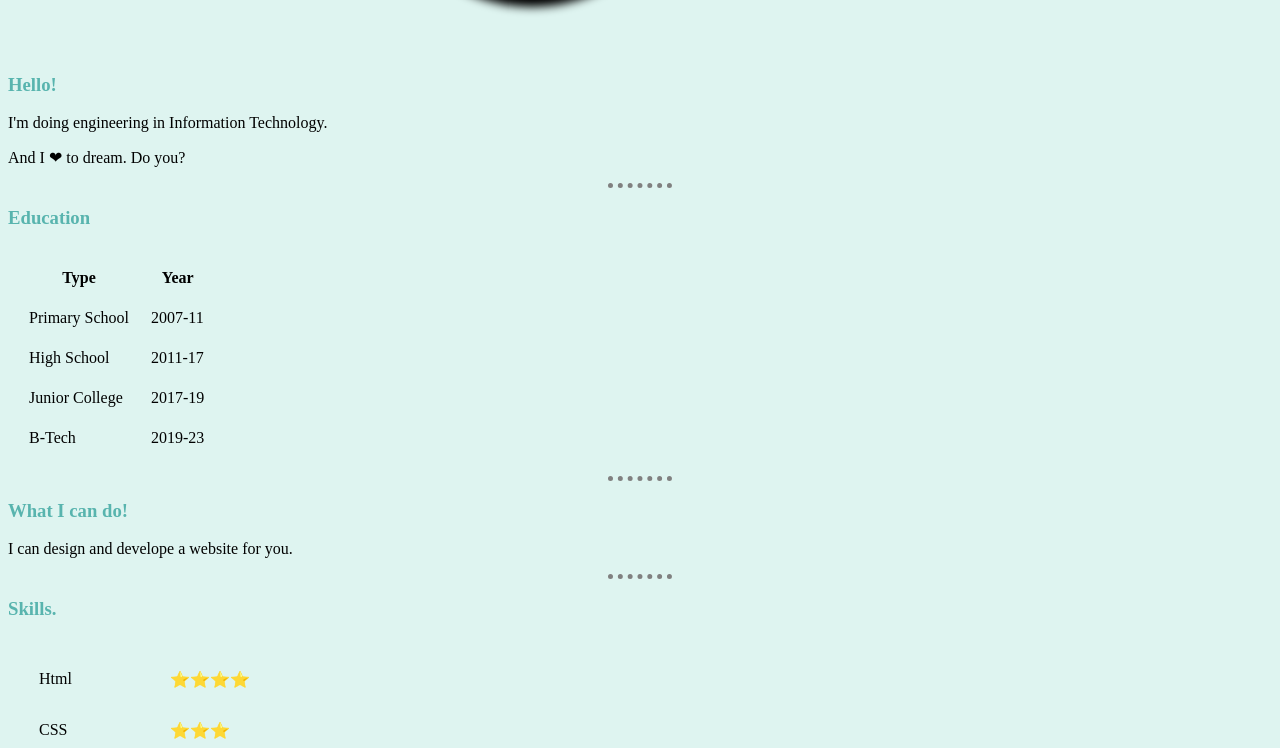
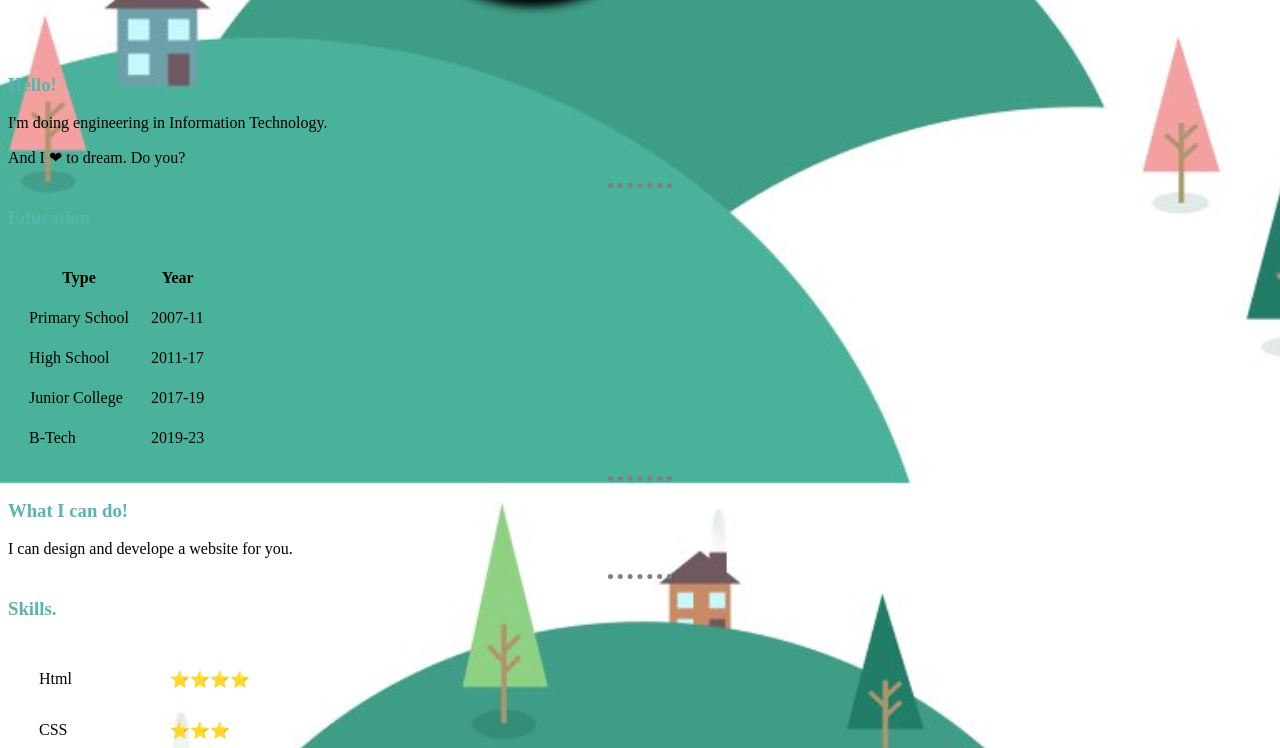
Before and after one commit to prathameshbhoi/First, a plain HTML site: page index.html in a window 1280 px wide. Shown: the part 317-1065 px from the top of the page. Drawn offline with Linux system fonts and the light colour scheme; a web font is replaced by a local one.

Commit message:
Update index.html

```diff
--- a/index.html
+++ b/index.html
@@ -9,7 +9,7 @@
     <link rel="icon" href="Images/favicon.ico">
     <style media="screen">
       body{
-        background-image: url("Images/land.svg");
+        background-image: url("Images/land.jpg");
         background-repeat: no-repeat;
         background-attachment: fixed;
         background-size: cover;
```
